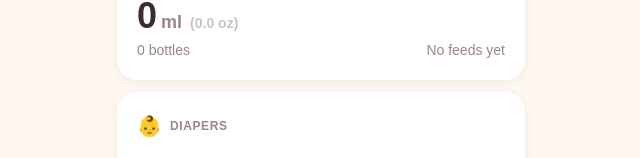
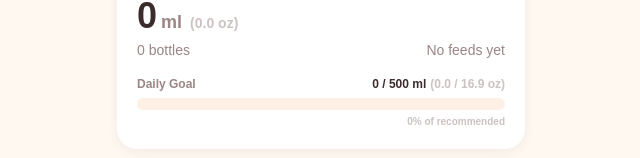
Before and after one commit to lkingl123/claire-tracker, a Next.js app: page / in a window 1280 px wide. Shown: the part 148-306 px from the top of the page, without its empty margins (319-959 px from the left). Built offline with nearby package versions, Linux system fonts and the light colour scheme; no server answers; the database is empty.

Commit message:
add daily goal progress bar and fix old snack data to 30ml

```diff
--- a/src/components/Dashboard.tsx
+++ b/src/components/Dashboard.tsx
@@ -152,10 +152,47 @@ export default function Dashboard({ feedings, diapers }: Props) {
           <div className="mt-3 flex items-center gap-2 bg-blush/20 rounded-full px-3 py-1.5 w-fit">
             <span className="text-sm">{"\uD83E\uDD31"}</span>
             <span className="text-xs font-semibold text-brown-light">
-              {progress.snackMl} ml ({mlToOz(progress.snackMl)} oz) snacking today
+              + {progress.snackMl} ml ({mlToOz(progress.snackMl)} oz) snacking
             </span>
           </div>
         )}
+
+        {/* Daily progress bar */}
+        {(() => {
+          const dailyGoal = 500;
+          const totalIntake = progress.totalMl + progress.snackMl;
+          const pct = Math.min((totalIntake / dailyGoal) * 100, 100);
+          const barColor =
+            pct >= 80
+              ? "bg-green-400"
+              : pct >= 50
+                ? "bg-amber-300"
+                : "bg-peach";
+          return (
+            <div className="mt-4">
+              <div className="flex justify-between items-baseline mb-1.5">
+                <span className="text-xs font-bold text-brown-lighter">
+                  Daily Goal
+                </span>
+                <span className="text-xs font-bold text-brown">
+                  {totalIntake} / {dailyGoal} ml
+                  <span className="text-brown-lighter/50 ml-1">
+                    ({mlToOz(totalIntake)} / {mlToOz(dailyGoal)} oz)
+                  </span>
+                </span>
+              </div>
+              <div className="w-full h-3 bg-cream-dark rounded-full overflow-hidden">
+                <div
+                  className={`h-full ${barColor} rounded-full transition-all duration-500`}
+                  style={{ width: `${pct}%` }}
+                />
+              </div>
+              <div className="text-[10px] font-semibold text-brown-lighter/50 mt-1 text-right">
+                {Math.round(pct)}% of recommended
+              </div>
+            </div>
+          );
+        })()}
       </div>
 
       {/* Diapers */}
```
